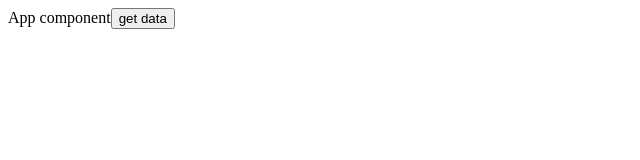
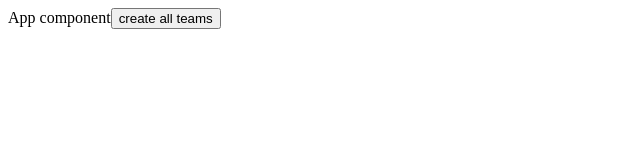
Before and after one commit to mahanmashoof/foos, a React (Create React App) app: page / in a window 1280 px wide. Shown: the top 160 px of the page, without its empty margins (0-640 px from the left). Built offline with nearby package versions, Linux system fonts and the light colour scheme.

Commit message:
feat: create function all possible teams depending on number of players

```diff
--- a/src/App.tsx
+++ b/src/App.tsx
@@ -3,22 +3,44 @@ import db from "./firebase";
 
 const q = collection(db, "tournament");
 
-const getData = async() => {
+const getData = async () => {
   const querySnapShot = await getDocs(q);
   if (!querySnapShot.empty) {
     querySnapShot.forEach((doc) => {
-      console.log(doc.data())
-    })
+      console.log(doc.data());
+    });
   } else {
     console.log("No such document!");
   }
-}
+};
+
+const players = ["p1", "p2", "p3", "p4", "p5", "p6"];
+
+const allPossibleTeams = () => {
+  let team: string[] = [];
+  let possibleTeamsArr: [string[]] = [team];
+  let playersArr = players;
+  for (let i = 0; i < players.length; i++) {
+    for (let j = 1; j < playersArr.length; j++) {
+      team.push(players[i]);
+      team.push(playersArr[j]);
+      possibleTeamsArr.push(team);
+      team = [];
+    }
+    playersArr = playersArr.filter((player) => player !== players[i]);
+    if (playersArr.length === 1) {
+      break;
+    }
+  }
+  possibleTeamsArr.shift();
+  console.log(possibleTeamsArr);
+};
 
 function App() {
   return (
     <div className="App">
       App component
-      <button onClick={getData}>get data</button>
+      <button onClick={allPossibleTeams}>create all teams</button>
     </div>
   );
 }
--- a/src/firebase.ts
+++ b/src/firebase.ts
@@ -1,6 +1,5 @@
 import { initializeApp } from "firebase/app";
 import { getFirestore } from "firebase/firestore";
-import { getAnalytics } from "firebase/analytics";
 
 const firebaseConfig = {
   apiKey: process.env.REACT_APP_apiKey,
@@ -14,6 +13,5 @@ const firebaseConfig = {
 
 const app = initializeApp(firebaseConfig);
 const db = getFirestore(app);
-export const analytics = getAnalytics(app);
 
 export default db;
```
